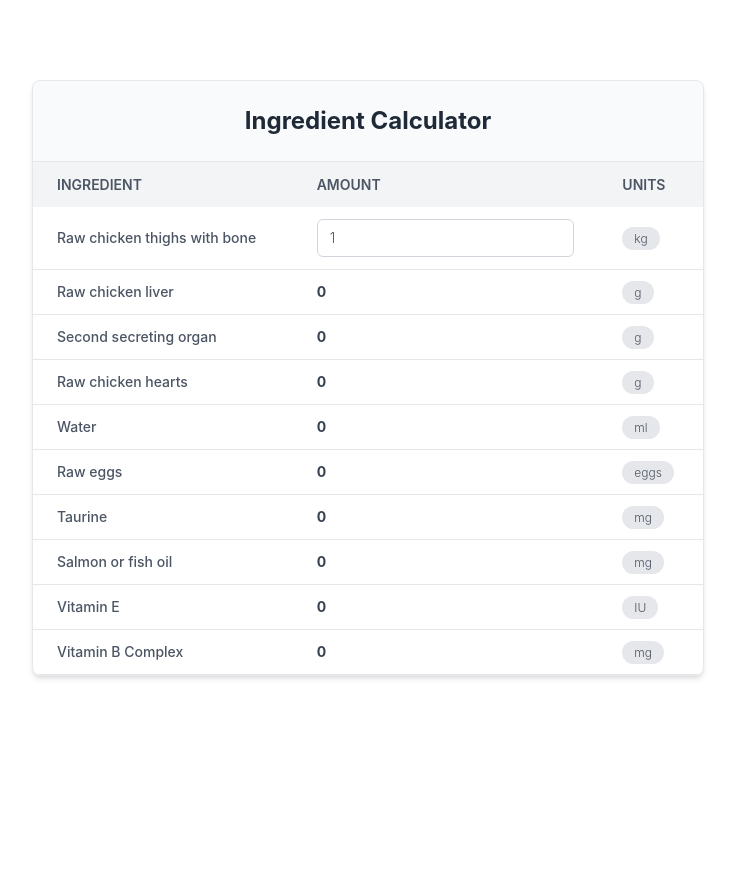
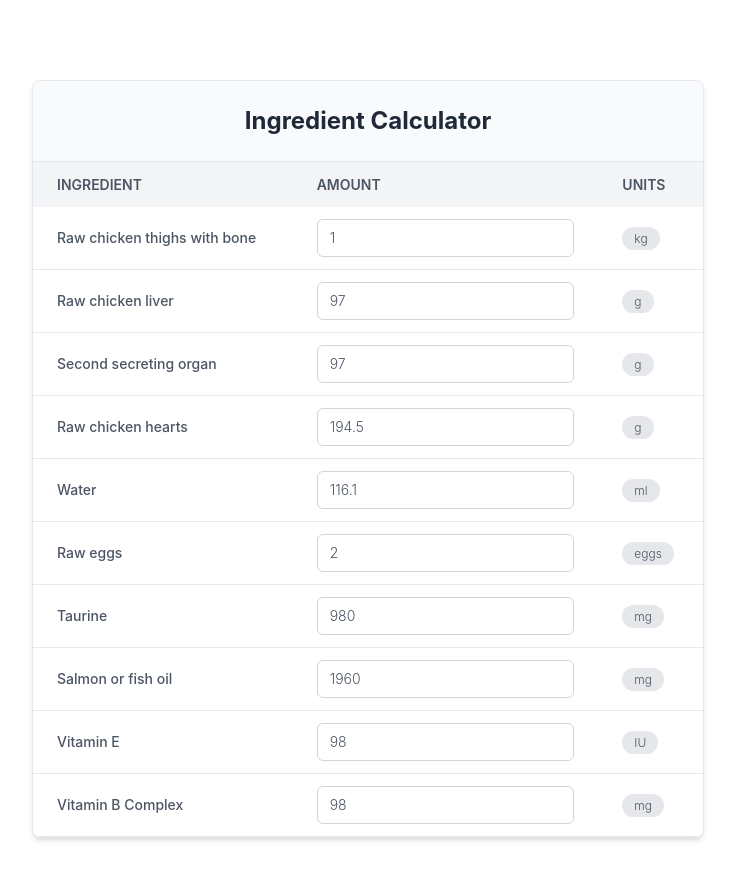
Before and after one commit to patback66/basic-feline-raw-nutrition, a React (Create React App) app in the folder basic-feline-raw-nutrition/: page / in a window 1280 px wide. Shown: the top 880 px of the page, without its empty margins (272-1007 px from the left). Before the commit the page ends 800 px from the top, so only its background shows below. Built offline with nearby package versions, Linux system fonts and the light colour scheme.

Commit message:
add tests, 3 sig figs

```diff
--- a/basic-feline-raw-nutrition/src/IngredientForm.tsx
+++ b/basic-feline-raw-nutrition/src/IngredientForm.tsx
@@ -64,20 +64,37 @@ const ingredientMaps: Ingredient[] = [
 
 // Main component
 const IngredientForm: React.FC = () => {
-    const [amount, setAmount] = useState<number>(1);
-    const [amounts, setAmounts] = useState<{ title: string; amount: string }[]>([]);
+    // baseFactor represents the multiplier for the entire recipe.
+    // Initially 1, corresponding to 1 unit of the first ingredient (ratio 1).
+    const [baseFactor, setBaseFactor] = useState<number>(1);
 
-    const handleChange = (event: React.ChangeEvent<HTMLInputElement>) => {
-        const inputAmount = parseFloat(event.target.value);
-        setAmount(inputAmount);
+    // Track the currently active input to preserve user's typing (e.g. "2.0")
+    const [activeInputTitle, setActiveInputTitle] = useState<string | null>(null);
+    const [activeInputValue, setActiveInputValue] = useState<string>('');
 
-        // Calculate the amounts for other ingredients based on the ratio
-        const calculatedAmounts = ingredientMaps.map(ingredient => ({
-            title: ingredient.title,
-            amount: (ingredient.ratio * inputAmount).toFixed(1)
-        }));
+    const handleAmountChange = (ratio: number, value: string, title: string) => {
+        // Always update the active input value directly to what the user typed
+        if (title === activeInputTitle) {
+            setActiveInputValue(value);
+        }
 
-        setAmounts(calculatedAmounts);
+        const inputAmount = parseFloat(value);
+        if (!isNaN(inputAmount)) {
+            // Calculate the new base factor: value / ratio
+            setBaseFactor(inputAmount / ratio);
+        } else if (value === '') {
+            setBaseFactor(0);
+        }
+    };
+
+    const handleFocus = (title: string, currentAmount: string) => {
+        setActiveInputTitle(title);
+        setActiveInputValue(currentAmount);
+    };
+
+    const handleBlur = () => {
+        setActiveInputTitle(null);
+        setActiveInputValue('');
     };
 
     return (
@@ -93,25 +110,33 @@ const IngredientForm: React.FC = () => {
                         </tr>
                     </thead>
                     <tbody className="text-gray-600 text-sm font-light">
-                        {ingredientMaps.map((ingredient, index) => (
+                        {ingredientMaps.map((ingredient) => {
+                            // Calculate display amount based on current baseFactor
+                            const displayAmount = (ingredient.ratio * baseFactor);
+
+                            // Determine what to show: active input value or calculated formatted value
+                            let valueToShow: string | number;
+                            if (activeInputTitle === ingredient.title) {
+                                valueToShow = activeInputValue;
+                            } else {
+                                valueToShow = baseFactor === 0 ? '' : parseFloat(displayAmount.toFixed(3)).toString();
+                            }
+
+                            return (
                                 <tr key={ingredient.title} className="border-b border-gray-200 hover:bg-gray-100 transition-colors duration-200">
                                     <td className="py-3 px-6 text-left whitespace-nowrap font-medium">
                                         {ingredient.title}
                                     </td>
                                     <td className="py-3 px-6 text-left">
-                                    {index === 0 ? (
                                         <input
                                             type="number"
-                                            value={amount}
-                                            onChange={handleChange}
-                                            step="0.001"
+                                            value={valueToShow}
+                                            onChange={(e) => handleAmountChange(ingredient.ratio, e.target.value, ingredient.title)}
+                                            onFocus={() => handleFocus(ingredient.title, baseFactor === 0 ? '' : parseFloat(displayAmount.toFixed(3)).toString())}
+                                            onBlur={handleBlur}
+                                            step="any"
                                             className="w-full px-3 py-2 border border-gray-300 rounded-md focus:outline-none focus:ring-2 focus:ring-blue-500 focus:border-transparent transition-shadow duration-200"
                                         />
-                                    ) : (
-                                        <span className="font-bold text-gray-700">
-                                            {amounts.find(a => a.title === ingredient.title)?.amount || '0'}
-                                        </span>
-                                    )}
                                     </td>
                                     <td className="py-3 px-6 text-left">
                                         <span className="bg-gray-200 text-gray-600 py-1 px-3 rounded-full text-xs">
@@ -119,7 +144,8 @@ const IngredientForm: React.FC = () => {
                                         </span>
                                     </td>
                                 </tr>
-                        ))}
+                            );
+                        })}
                     </tbody>
                 </table>
             </div>
--- a/basic-feline-raw-nutrition/tsconfig.json
+++ b/basic-feline-raw-nutrition/tsconfig.json
@@ -21,6 +21,7 @@
     "jsx": "react-jsx"
   },
   "include": [
-    "src"
+    "src",
+    "test/IngredientForm.test.tsx"
   ]
 }
```
Also changed, not shown: 2 other files (tests, documents, lock files or other folders). Lines whose indentation alone changed are shown as unchanged.
